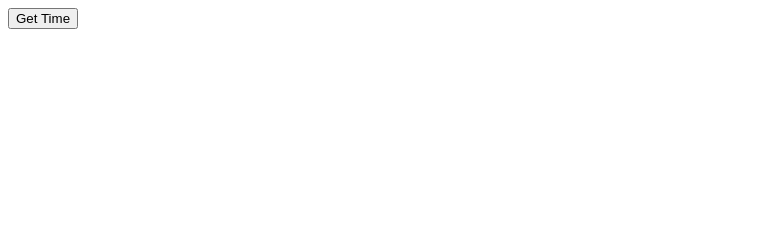
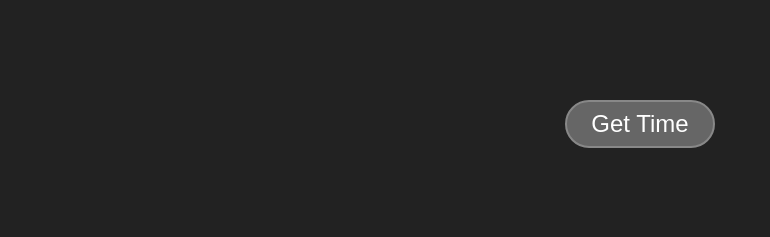
Before and after one commit to boriskrasko/omtech-rest, a website: page index.html in a window 1280 px wide. Shown: the whole page, without its empty margins (0-770 px from the left). Drawn offline with Linux system fonts and the light colour scheme.

Commit message:
feat: add some styles

```diff
--- a/index.html
+++ b/index.html
@@ -5,23 +5,12 @@
     <meta http-equiv="X-UA-Compatible" content="IE=edge" />
     <meta name="viewport" content="width=device-width, initial-scale=1.0" />
     <title>Time getter</title>
+    <link rel="stylesheet" href="style.css">
   </head>
   <body>
-    <button onclick="getDate()">Get Time</button>
-    <date></date>
-    <script>
-      const timeFromServer = document.createElement('h1')
-      document.body.appendChild(timeFromServer);
-      async function getDate() {
-        const url = `http://localhost:5000`;
-        try {
-          const res = await fetch(url);
-          const data = await res.json();
-          timeFromServer.textContent = data;
-        } catch {
-          console.log("error");
-        }
-      }
-    </script>
+    <div class="app">
+      <button class="button">Get Time</button>
+    </div>
+    <script src="main.js"></script>
   </body>
 </html>
--- a/index.js
+++ b/index.js
@@ -23,7 +23,7 @@ app.get('/', cors(), (req, res ) => {
   res.writeHead(200, {
     'Content-type': 'text/HTML;'
   })
-  res.end(JSON.stringify(new Date()));
+  res.end(JSON.stringify(new Date().toLocaleString()));
 })
 
 app.use(cors({
--- /dev/null
+++ b/main.js
@@ -0,0 +1,15 @@
+const time = document.createElement('h1');
+time.classList.add('time')
+document.querySelector('.app').appendChild(time);
+async function getDate() {
+  const url = `http://localhost:5000`;
+  try {
+    const res = await fetch(url);
+    const data = await res.json();
+    time.textContent = data;
+  } catch {
+    console.log("error");
+  }
+}
+const button = document.querySelector('.button');
+button.addEventListener('click', getDate);
--- /dev/null
+++ b/style.css
@@ -0,0 +1,46 @@
+body {
+  font-family: Arial, Helvetica, sans-serif;
+  background-color: #222;
+}
+
+.app {
+  width: 100%;
+  margin: 100px auto;
+  display: flex;
+  flex-direction: column;
+  justify-content: flex-start;
+  align-items: center;
+}
+
+.time {
+  font-size: 64px;
+  color: #fff;
+  text-align: center;
+}
+
+@media (max-width: 768px) {
+  .time {
+    font-size: 42px;
+  }
+}
+
+.button {
+  font-size: 24px;
+  padding: 8px 24px;
+  color: #fff;
+  border: 2px solid #888;
+  border-radius: 50px;
+  background-color: #666;
+  cursor: pointer;
+}
+
+.button:hover {
+  border: 2px solid #777;
+  box-shadow: 0 0 1px 2px #333;
+}
+
+.button:active {
+  transform: scale(0.96);
+  border: 2px solid #888;
+  background-color: #444;
+}
```
